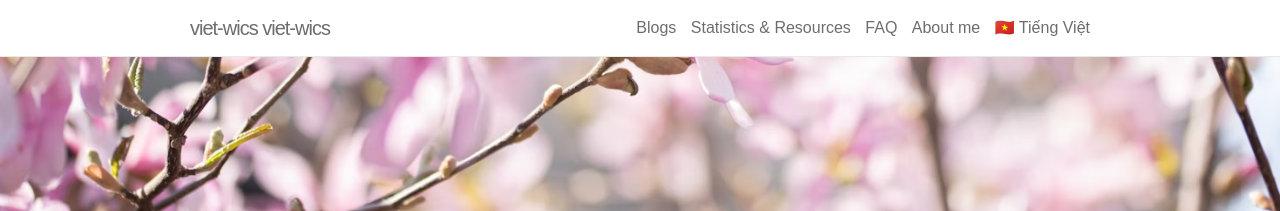
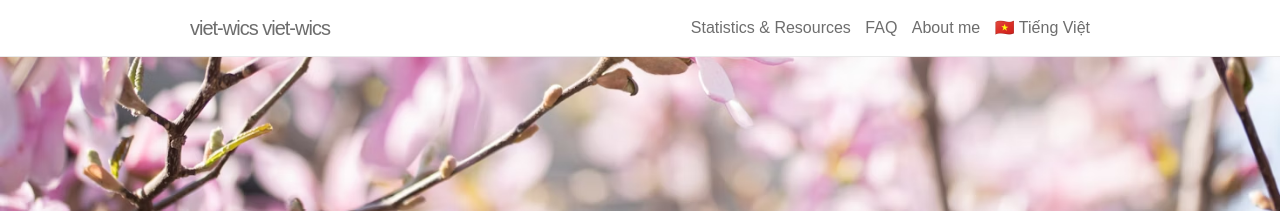
Before and after one commit to viet-wics/viet-wics.github.io, a Jekyll site: the page built from _pages/00_about.md, in a window 1280 px wide. Shown: the top 211 px of the page. Built offline with Jekyll 4.4.1, drawn with Linux system fonts in a browser that asks for light colours; nearby versions of some CDN libraries.

Commit message:
fix heading including bai-viet

```diff
--- a/_includes/header.html
+++ b/_includes/header.html
@@ -25,7 +25,7 @@
         <!-- Pages -->
         {% for p in site.pages %}
           {% if p.title and p.title != "" and p.url != "/" %}
-            {% unless p.url contains '/blogs/' and p.url != '/blogs/' and p.url != '/vn/blogs/' %}
+            {% unless (p.url contains '/blogs/' or p.url contains '/bai-viet/') and p.url != '/blogs/' and p.url != '/vn/blogs/' and p.url != '/bai-viet/' and p.url != '/vn/bai-viet/' %}
               {% if p.lang %}
                 {% if p.lang == page.lang %}
                   <a class="page-link" href="{{ p.url | prepend: site.baseurl | prepend: site.url }}">{{ p.title }}</a>
```
Also changed, not shown: 13 other files.
